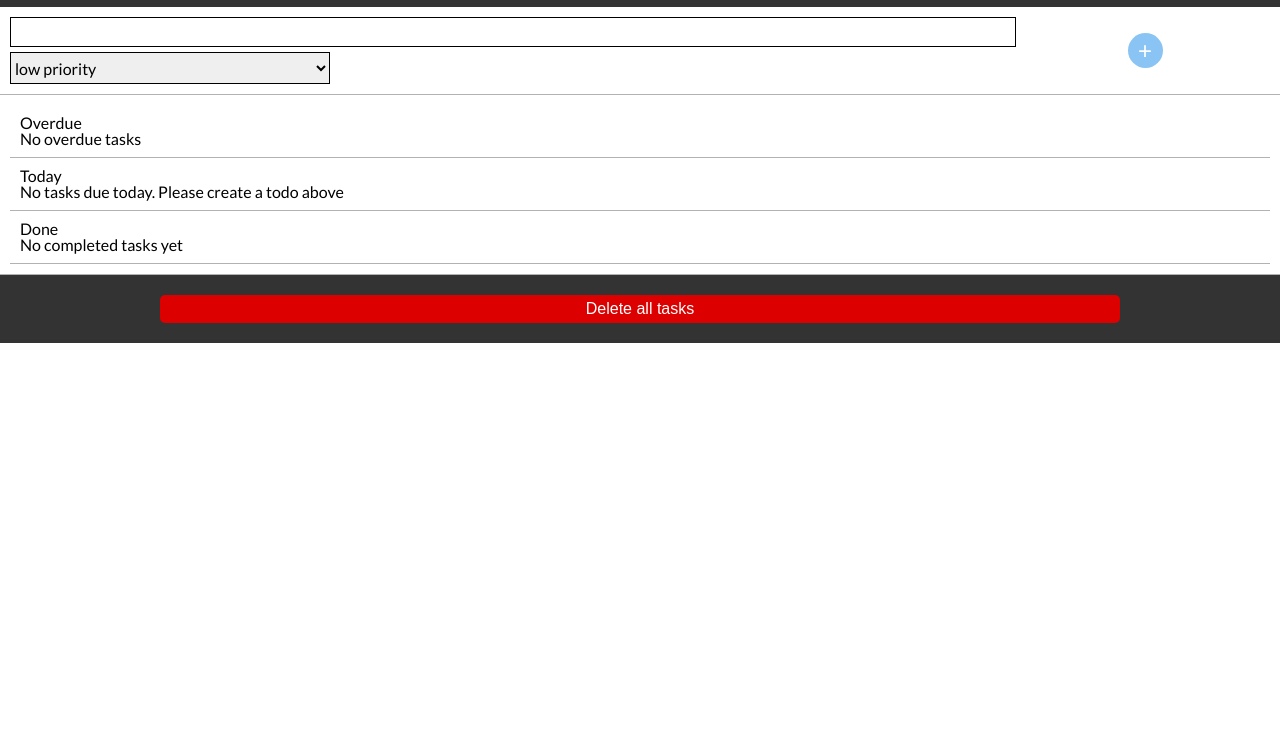
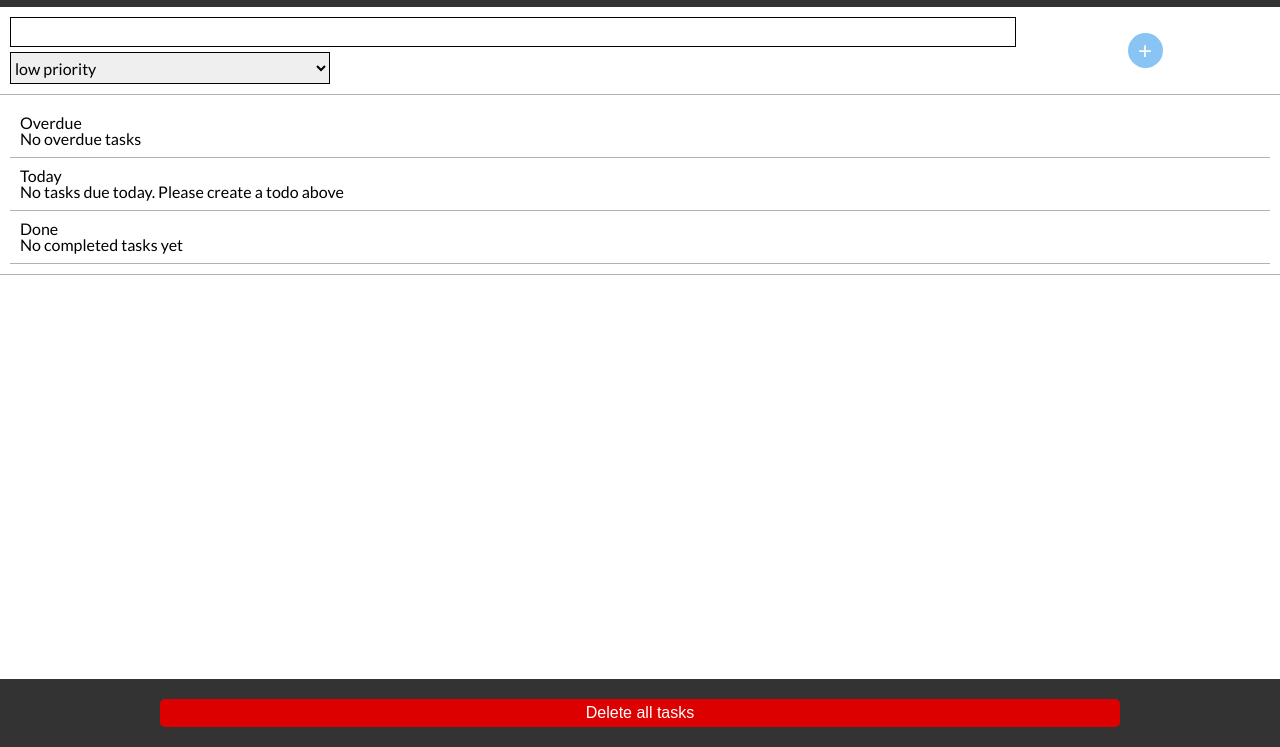
Before and after one commit to johnatanf/todo-list-js, a plain HTML site: page index.html in a window 1280 px wide. Shown: the part 53-800 px from the top of the page. Drawn offline with Linux system fonts and the light colour scheme.

Commit message:
put footer at bottom of screen

```diff
--- a/assets/css/styles.css
+++ b/assets/css/styles.css
@@ -1,5 +1,12 @@
 html {
     font-family: "Lato", sans-serif;
+}
+
+body {
+    display: flex;
+    flex-direction: column;
+    justify-content: space-between;
+    min-height: 100vh;
 }
 
 .priority--high {
--- a/index.html
+++ b/index.html
@@ -11,6 +11,7 @@
     <title>Todo List | JS</title>
 </head>
 <body>
+    <div class="header-main-container">
         <header class="header">
             <nav class="navbar">
                 <div class="profile-container">
@@ -52,6 +53,7 @@
                 </section>
             </section>
         </main>
+    </div>
     <footer class="footer">
         <button id="delete-all-todos-button" class="btn btn-delete-all">Delete all tasks</button>
     </footer>
```
Lines whose indentation alone changed are shown as unchanged.
